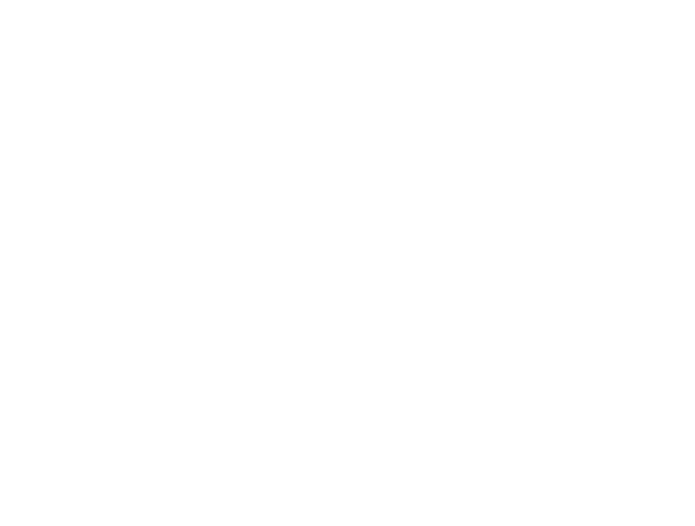
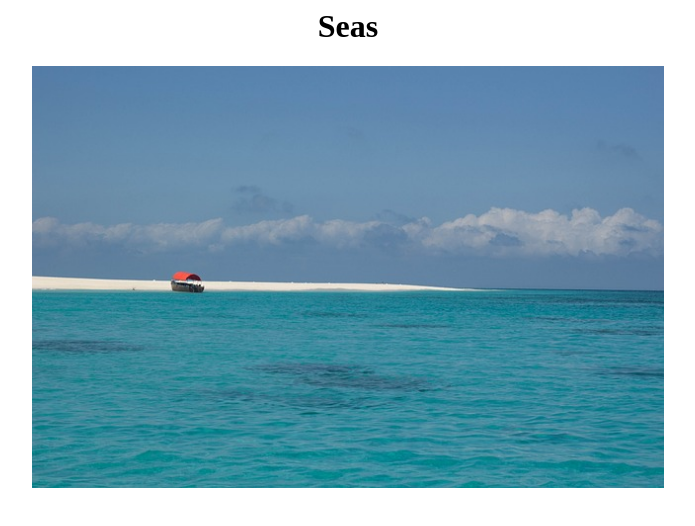
Before and after one commit to JackTRW/Web-Design-Assignment, a plain HTML site: page Seas.html in a window 1280 px wide. Shown: the whole page, without its empty margins (292-987 px from the left). Drawn offline with Linux system fonts and the light colour scheme.

Commit message:
update_1

```diff
--- a/Seas.html
+++ b/Seas.html
@@ -0,0 +1,18 @@
+<head>
+
+  <meta name="description" content="Seas">
+  <meta name="keywords" content="Ocean, Seas, Enviroment">
+  <meta charset="UTF-8">
+
+  <title> Seas </title>
+  <link rel="stylesheet" href="style.css">
+
+</head>
+
+<body>
+  <div class="seatitle">
+    <h1> Seas </h1>
+  </div>
+
+  <img src="Images/sea_image.jpg" class="center">
+</body>
--- /dev/null
+++ b/style.css
@@ -0,0 +1,22 @@
+/*
+baby blue = #B8D6F2
+pastel yellow = #fff192
+white = #ffffff
+light green = #5ced73
+*/
+
+
+.seatitle {
+  text-align: center;
+}
+
+.seapage {
+  background-color: #B8D6F2;
+}
+
+.center {
+  display: block;
+  margin-left: auto;
+  margin-right: auto;
+  width: 50%;
+}
```
Also changed, not shown: Contact us.html (+15 -12 lines), 2 other files.
